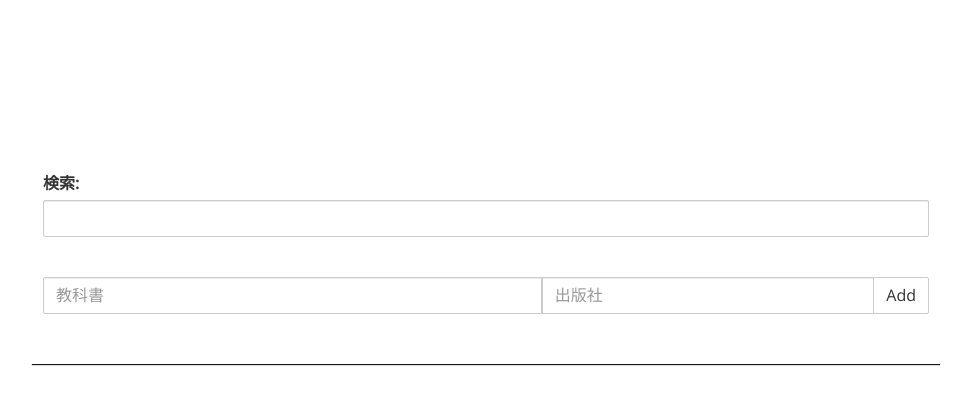
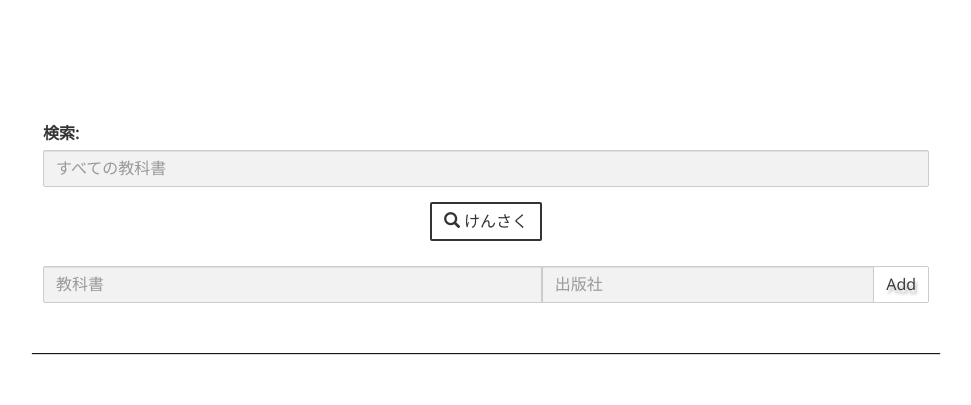
Before and after one commit to NEETFUTURE/nayameru_student, a Django app: page /content/top in a window 1280 px wide. Shown: the part 88-493 px from the top of the page, without its empty margins (154-1125 px from the left). Run offline with Django 3.2, Linux system fonts and the light colour scheme; style sheets or scripts are compiled from the project's sources; some libraries are stand-ins or nearby versions.

Commit message:
top.htmlの完成

```diff
--- a/nayameru_app/mysite/static/css/top.css
+++ b/nayameru_app/mysite/static/css/top.css
@@ -4,10 +4,9 @@ html {
 
 body {
   width: 100%;
-  height: 100%;
-  background-color: white; }
+  height: 100%; }
   body .container {
-    padding-top: 100px; }
+    padding-top: 50px; }
     body .container .fuga {
       box-shadow: 0px 3px 1px -2px rgba(0, 0, 0, 0.9);
       -webkit-box-shadow: 0px 3px 1px -2px rgba(0, 0, 0, 0.9);
@@ -19,8 +18,28 @@ body {
       body .container .fuga .add {
         padding-top: 25px; }
         body .container .fuga .add #text {
-          width: 60%; }
+          width: 60%;
+          background-color: #f2f2f2; }
+        body .container .fuga .add #text:focus {
+          background-color: white; }
         body .container .fuga .add #pub {
-          width: 40%; }
+          width: 40%;
+          background-color: #f2f2f2; }
+        body .container .fuga .add #pub:focus {
+          background-color: white; }
+        body .container .fuga .add #btn {
+          text-shadow: 2px 4px 3px rgba(0, 0, 0, 0.3); }
+        body .container .fuga .add #btn:hover {
+          letter-spacing: 5px;
+          background-color: #59b1eb; }
+      body .container .fuga #s-btn {
+        position: relative;
+        border: 2px solid #333; }
+      body .container .fuga #s-btn:hover {
+        background-color: #dbdbdb; }
+      body .container .fuga #allText {
+        background-color: #f2f2f2; }
+      body .container .fuga #allText:focus {
+        background-color: white; }
 
 /*# sourceMappingURL=top.css.map */
--- a/nayameru_app/mysite/static/js/top.js
+++ b/nayameru_app/mysite/static/js/top.js
@@ -1,27 +1,63 @@
 +$(function(){
   'use strict';
 
+  let AddFlg = 0;
   let AddOther = () =>{
     let text = document.getElementById("text").value;
     let pub = document.getElementById("pub").value;
-    console.log(text+pub)
-    document.getElementById("mybox").value = text + pub;
-
-  }
-
-  let fuga = () =>{
-    let pub = document.getElementById("pub").value;
-    //console.log(text);
-    if(!pub.match(/\S/g)){
-      console.log("出版社のみの入力は不正だと");
+    if (AddFlg===0){
+      document.getElementById("allText").value += text + pub;
+      AddFlg = 1;
     } else {
-      console.log("hello");
-      AddOther();
+      document.getElementById("allText").value += "," + text + pub;
     }
   }
 
-  let button = document.getElementById("btn");
-  button.addEventListener('click', fuga, false);
+  let RemoveInput = ()=>{
+    document.getElementById("text").value = "";
+    document.getElementById("pub").value = "";
+    if(document.getElementById("alert-text")){
+      document.getElementById("alert").removeChild(document.getElementById("alert-text"));
+    }
+  }
+
+  //出版社のみの入力に対し警告を出す関数
+  let SmartAlert = () =>{
+    if(document.getElementById("alert-text") != null) return false;
+    $('#alert').append("<div id='alert-text' class='alert alert-danger' role='alert'><span class='glyphicon glyphicon-exclamation-sign' aria-hidden='true'></span><span class='sr-only'>Error:</span> 出版社のみの入力はできません。</div>");
+  }
+
+  let Check = () =>{
+    let text = document.getElementById("text").value;
+    let pub = document.getElementById("pub").value;
+    if((!pub.match(/\S/g) && !text.match(/\S/g)) || !text.match(/\S/g)){
+      console.log("出版社のみの入力は不正だと");
+      let width = $(window).width();
+      RemoveInput();
+      SmartAlert();
+    } else {
+      AddOther();
+      RemoveInput();
+    }
+  }
+
+  let PushEnter = (e) =>{
+    let key = e.which || e.keycode;
+    if(key === 13){
+      document.getElementById("btn").click();
+    }
+  }
+
+  let Search = (e) =>{
+    let key = e.which || e.keycode;
+    if(key === 13){
+      document.getElementById("s-btn").click();
+    }
+  }
+  document.getElementById("btn").addEventListener('click', Check, false);
+  document.getElementById("allText").addEventListener('keypress', Search, false);
+  document.getElementById("text").addEventListener('keypress', PushEnter, false);
+  document.getElementById("pub").addEventListener('keypress', PushEnter, false);;
 
 
 })
--- a/nayameru_app/mysite/static/scss/top.scss
+++ b/nayameru_app/mysite/static/scss/top.scss
@@ -6,7 +6,7 @@ body {
 	width:100%;
 	height:100%;
 	.container {
-		padding-top: 100px;
+		padding-top: 50px;
 		.fuga {
 			box-shadow: 0px 3px 1px -2px rgba(0,0,0,0.9);
 		 -webkit-box-shadow: 0px 3px 1px -2px rgba(0,0,0,0.9);
@@ -19,10 +19,38 @@ body {
 			  padding-top:25px;
 				#text {
 					width:60%;
+					background-color: #f2f2f2;
+				}
+				#text:focus {
+					background-color: white;
 				}
 				#pub {
 					width:40%;
+					background-color: #f2f2f2;
 				}
+				#pub:focus {
+					background-color: white;
+				}
+				#btn {
+					text-shadow: 2px 4px 3px rgba(0,0,0,0.3);
+				}
+				#btn:hover {
+					letter-spacing: 5px;
+					background-color: #59b1eb;
+				}
+			}
+			#s-btn {
+				position: relative;
+				border: 2px solid #333;
+			}
+			#s-btn:hover {
+				background-color: #dbdbdb;
+			}
+			#allText {
+				background-color: #f2f2f2;
+			}
+			#allText:focus {
+				background-color: white;
 			}
 		}
 	}
--- a/nayameru_app/mysite/templates/top.html
+++ b/nayameru_app/mysite/templates/top.html
@@ -4,12 +4,16 @@
 <link rel="stylesheet" href="../static/css/top.css">
 {% endblock %}
 {% block content %}
+<div id="alert"></div>
 	<div class="container">
 		<div class="fuga">
 			<form action="">
 				<div class="form-group" name="form">
 					<label for="search">検索:</label>
-					<input type="text" class="form-control" id="mybox">
+					<input id="allText" type="text" class="form-control" placeholder="すべての教科書">
+				</div>
+				<div class="text-center">
+					<button id="s-btn" class="btn btn-default text-center" type="button"><span class="glyphicon glyphicon-search" aria-hidden="true"></span>  けんさく</button>
 				</div>
 				<div class="input-group add">
 					<input id="text" type="text" class="form-control" placeholder="教科書">
```
Also changed, not shown: 1 other file.
